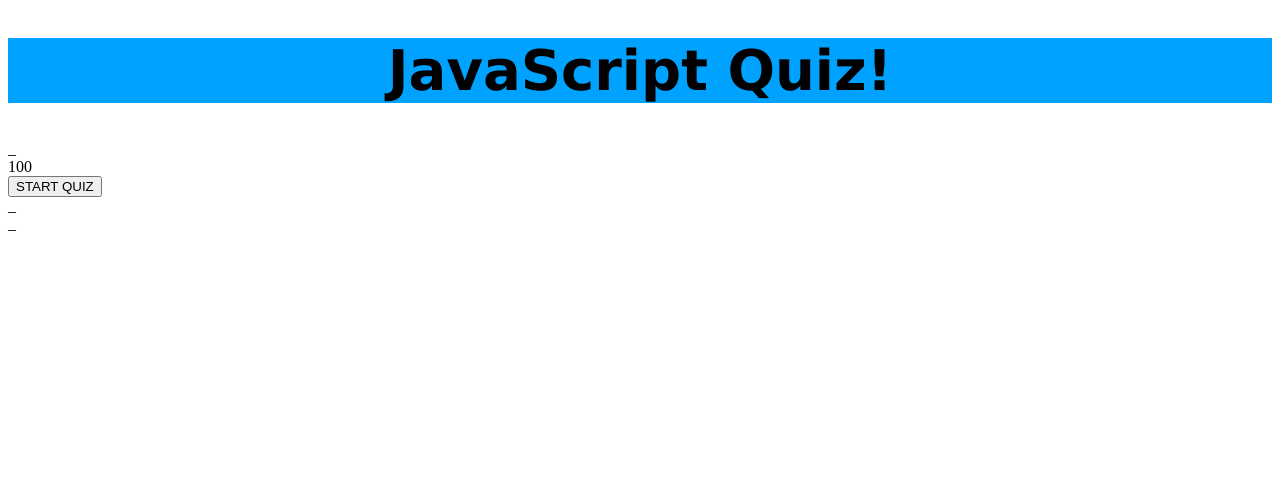
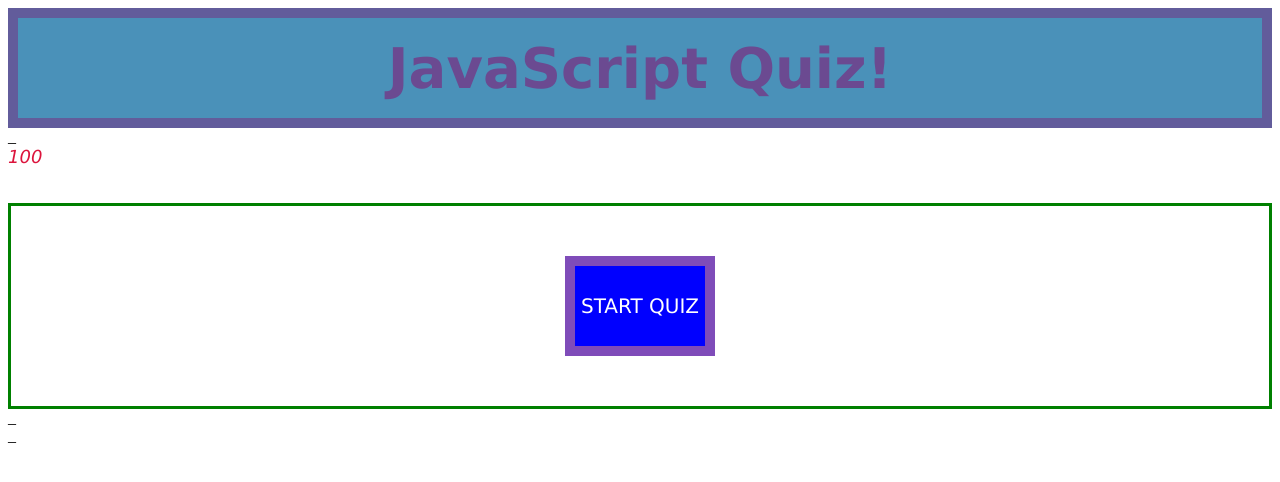
Before and after one commit to Joydotcom/js-quiz, a plain HTML site: page index.html in a window 1280 px wide. Drawn offline with Linux system fonts and the light colour scheme.

Commit message:
sytled header, button and questions in css.

```diff
--- a/assets/js/style.css
+++ b/assets/js/style.css
@@ -1,8 +1,38 @@
 header {
-    text-align: center;
-    background-color: rgb(0, 162, 255);
-    font-size: 28px;
-    font-family: Verdana, Geneva, Tahoma, sans-serif;
+  text-align: center;
+  background-color: rgb(74, 145, 185);
+  font-size: 28px;
+  font-family: Verdana, Geneva, Tahoma, sans-serif;
+  display: flex;
+  justify-content: center;
+  align-items: center;
+  height: 100px;
+  border: 10px solid rgba(107, 74, 145, 0.747);
+  color: rgb(107, 74, 145);
 }
 
-.sc
+button {
+  color: white;
+  background-color: blue;
+  font-family: Verdana, Geneva, Tahoma, sans-serif;
+  font-size: 20px;
+  justify-content: center;
+  align-items: center;
+  height: 100px;
+  border: 10px solid rgb(127, 76, 185);
+}
+
+.timer {
+    font-size: 18px;
+    font-family: Verdana, Geneva, Tahoma, sans-serif;
+    font-style: italic;
+    color: crimson;
+}
+
+.center{
+    display: flex;
+    justify-content: center;
+    align-items: center;
+    height: 200px;
+    border: 3px solid green;
+  }
--- a/index.html
+++ b/index.html
@@ -8,28 +8,37 @@
     <title>Document</title>
   </head>
   <header>
+
 <div>
         <h1>JavaScript Quiz!</h1>
     </div>
   </header>
   <body>
+
     <div class="scores">_</div>
     <div class="timer" id="timer">100</div>
+<br>
+<br>
+    <div class="center">
+    <button id="start" type="button" class="btn btn-primary">START QUIZ</button>
 
 
-    <button id="start" type="button" class="btn btn-primary">START QUIZ</button>
-    <main id="quiz" style="display: none">
+   <main id="quiz" style="display: none">
       <h2 id="question">THIS IS THE FIRST QUESTION</h2>
 
     <div id="choices" class="choices"></div>
-
-
+   </div>
+  </div>
     </div>
   </div>
 
     </main>
     <div id="end-screen" class="hide">_</div>
     <div id="feedback" class="feedback hide">_</div>
+
+
+
+
     <script src="./assets/js/script.js"></script>
   </body>
 </html>
```
